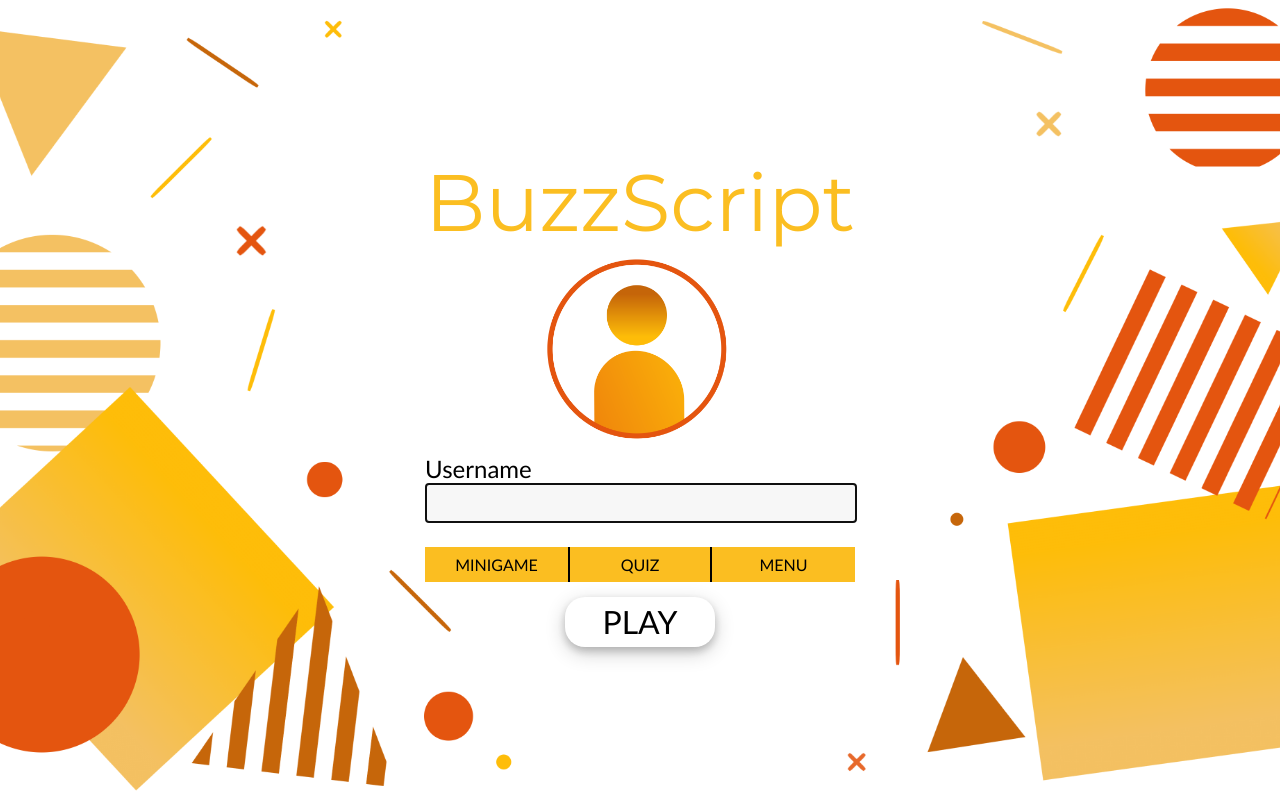
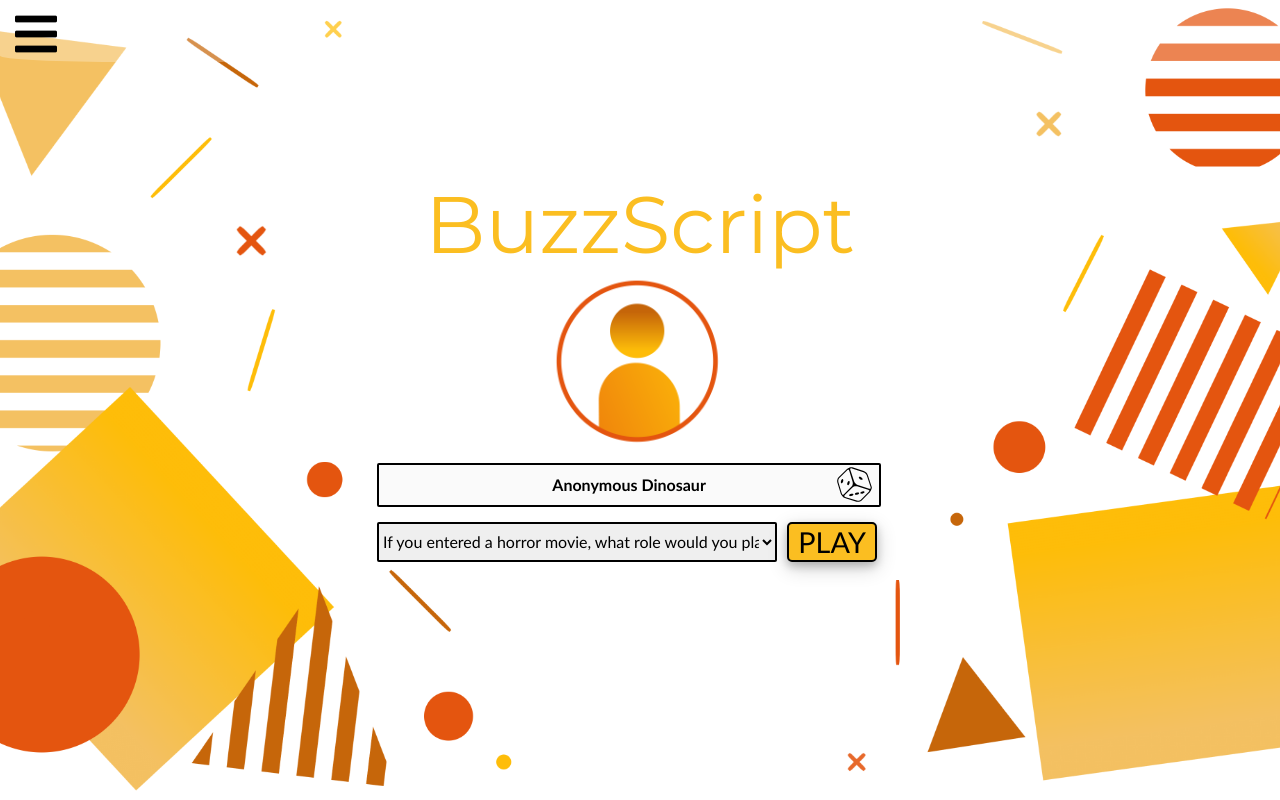
Before and after one commit to Zara721/Buzzscript, a PHP site: page / in a window 1280 px wide. Run offline with PHP 8.4, Linux system fonts and the light colour scheme.

Commit message:
updating homepage

```diff
--- a/css/homepage.css
+++ b/css/homepage.css
@@ -70,8 +70,22 @@ nav .close-btn {
     padding-bottom: 1rem;
 }
 
+#menu-btn {
+    top: 0px;
+    font-size:3em;
+    width: 100%;
+    background-color: hsla(0, 0%, 100%, 0.279);
+    text-align: left;
+    padding-left: 15px;
+    padding-top: 5px;
+    border-bottom-left-radius: 10%;
+    cursor: pointer;
+    position: absolute;
+}
+
 main {
     text-align: center;
+    margin-bottom: 3%;
 }
 
 main h1 {
@@ -82,20 +96,23 @@ main h1 {
 }
 
 #profile-pic {
-    height: 200px;
+    height: 180px;
 }
 
-label[for="username"] {
-    font-size: 1.5em;
-    float: left;
+form {
+    margin-top: 7px;
+    padding-bottom: 1.5em;
 }
 
 #username {
-    width: 95%;
-    height: 2em;
+    width: 500px;
+    height: 2.5em;
     border: 2.5px solid black;
     border-radius: 2px;
-    padding: 2px 10px;
+    margin-left: 15px;
+    font-weight: 600;
+    color: black;
+    text-align: center;
 }
 
 /* change the blue bg sometimes */
@@ -103,105 +120,53 @@ label[for="username"] {
     background-color: #f7f7f7;
 }
 
-form {
-    padding-bottom: 1.5em;
-}
-
-button {
-    color: black;
-}
-
-#action-buttons {
-    display: flex;
-    justify-content: space-between;
-    width: 100%;
-}
-
-.action-btn {
-    width: 47%;
-    height: 35px;
-    font-size: 1em;
-    background-color: var(--yellow-color);
-    transition: background-color 0.2s linear;
+#die {
+    height: 2.3em;
+    position: relative;
+    right: 45px;
     cursor: pointer;
 }
 
-.action-btn:hover {
-    background-color: var(--orange-color);
+#username-section {
+    margin-bottom: 15px;
+    display: flex;
+    align-items: center;
 }
 
-#quiz-btn {
-    border-right: 2.5px solid black;
-    border-left: 2.5px solid black;
+#quiz-play-section{
+    display: flex;
+    gap: 10px;
+    justify-content: space-between;
+    width: 500px;
+    margin-left: 15px;
+}
+
+#quiz-select {
+    height: 2.5em;
+    border-radius: 2px;
+    border: 2.5px solid black;
+    width: 400px;
 }
 
 /* grey until something has been selected */
 #play-btn {
-    border-radius: 20px;
-    margin-top: 15px;
-    width: 35%;
-    height: 50px;
-    font-size: 2em;
+    border-radius: 5px;
+    /* margin-top: 25px; */
+    width: 100px;
+    height: 2.5rem;
+    font-size: 1.8em;
     font-family: 'Trebuchet MS', sans-serif;
-    background-color: white;
+    background-color: var(--yellow-color);
     font-weight: 100;
+    border: 2.5px solid black;
     box-shadow: 0 4px 8px 0 rgba(0, 0, 0, 0.2), 0 6px 20px 0 rgba(0, 0, 0, 0.19);
+    transition: background-color 0.2s linear;
     cursor: pointer;
 }
 
 /* fix this */
 #play-btn:hover {
-    background-color: rgb(239, 239, 239);
-}
-
-#popup-menu {
-    width: 100%;
-    height: 0;
-    position: fixed;
-    z-index: 1;
-    background-color: #000000de;
-    color: #f7f7f7;
-    left: 0;
-    top: 0;
-    display: flex;
-    justify-content: center;
-    align-items: center;
-    flex-direction: column;
-    overflow: hidden;
-    transition: 0.5s;
-    /* visibility: hidden; */
-}
-
-#popup-menu.show {
-    height: 100%;
-}
-
-#popup-menu h2 {
-    letter-spacing: 2px;
-    font-size: 1.5em;
-    padding-bottom: 10px;
-}
-
-
-#popup-menu .close-btn {
-    float: right;
-    position: absolute;
-    top: 20px;
-    right: 45px;
-    font-size: 60px;
-    font-family: 'Lucida Sans', sans-serif;
-}
-
-#menu-content {
-    margin-top: 30px;
-    width: clamp(200px, 60%, 550px);
-    font-family: Montserrat, sans-serif;
-}
-
-.menu-item {
-    border-bottom: 2.5px solid #f7f7f7;
-    padding-bottom: 0.5em;
-    padding-top: 0.5em;
+    background-color: var(--orange-color);
 }
 
 /* styles for small screens */
@@ -210,8 +175,19 @@ button {
         font-size: 3.6em;
     }
 
-    #profile-pic {
-        height: 180px;
+    #username {
+        width: 300px;
+    }
+
+    #quiz-play-section {
+        width: 310px;
+        flex-direction: column;
+        align-items: center;
+    }
+
+    #quiz-select {
+        width: 360px;
+        font-size: 0.9em;
     }
 
     /* add a light grey overlay to whole screen */
@@ -239,6 +215,16 @@ button {
 @media only screen and (min-width: 481px)
 and (max-width: 768px) {
 
+    #username {
+        width: 400px;
+    }
+
+    #quiz-play-section {
+        width: 410px;
+        flex-direction: column;
+        align-items: center;
+    }
+
     #side-nav.show {
         width: 250px;
     }
@@ -249,4 +235,9 @@ and (max-width: 768px) {
     nav {
         left: 0;
     }
+
+    #menu-btn {
+        text-align: right;
+        padding-right: 15px;
+    }
 }
--- a/index.html
+++ b/index.html
@@ -4,6 +4,7 @@
     <meta charset="UTF-8">
     <meta name="viewport" content="width=device-width, initial-scale=1.0">
     <title>BuzzScript</title>
+    <link rel="stylesheet" href="https://cdnjs.cloudflare.com/ajax/libs/font-awesome/5.15.3/css/all.min.css">
     <link rel="stylesheet" href="css/reset.css">
     <link rel="stylesheet" href="css/variables.css">
     <link rel="stylesheet" href="css/homepage.css">
@@ -20,47 +21,31 @@
           <li><a href="#">Log In</a></li>
         </ul>
     </nav>
+    <button type="button" id="menu-btn"><i class="fas fa-bars"></i></button>
     <main>
         <h1>BuzzScript</h1>
         <img src="images/profile.png" alt="profile picture" id="profile-pic">
-        <form>
-            <label for="username">Username</label>
-            <input type="text" id="username" name="username" autofocus>
+
+        <!-- use form for submitting quiz -->
+        <form id="user-info">
+
+            <div id="username-section">
+                <input type="text" id="username" name="username" disabled>
+                <img src="images/die.svg" alt="die" id="die">
+            </div>
+
+            <div id="quiz-play-section">
+                <select name="quizzess" id="quiz-select">
+                    <option value="horror_character">If you entered a horror movie, what role would you play?</option>
+                    <option value="pidgeon">What pidgeon are you based on the bread you like?</option>
+                    <option value="novel">If you were in a novel, what archetype would you be?</option>
+                    <option value="murder">Would you be able to get away with murder?</option>
+                    <option value="interior_design">Which interior design style suits you best?</option>
+                </select>
+                <button type="button" id="play-btn">PLAY</button>
+            </div>
+
         </form>
-        <div id="action-buttons">
-            <button type="button" class="action-btn" id="game-btn">MINIGAME</button>
-            <button type="button" class="action-btn" id="quiz-btn">QUIZ</button>
-            <button type="button" class="action-btn" id="menu-btn">MENU</button>
-        </div>
-        <button type="button" id="play-btn">PLAY</button>
     </main>
-    <div id="popup-menu">
-        <div id="menu-content">
-            <h2>QUIZZES</h2>
-            <button type="button"class="close-btn">&times;</button>
-            <ul id="menu-items">
-                <li class="menu-item">
-                    <h5>Quiz Name</h5>
-                    <p>Lorem ipsum dolor sit amet consectetur adipisicing elit</p>
-                </li>
-                <li class="menu-item">
-                    <h5>Quiz Name</h5>
-                    <p>Lorem ipsum dolor sit amet consectetur adipisicing elit</p>
-                </li>
-                <li class="menu-item">
-                    <h5>Quiz Name</h5>
-                    <p>Lorem ipsum dolor sit amet consectetur adipisicing elit</p>
-                </li>
-                <li class="menu-item">
-                    <h5>Quiz Name</h5>
-                    <p>Lorem ipsum dolor sit amet consectetur adipisicing elit</p>
-                </li>
-                <li class="menu-item">
-                    <h5>Quiz Name</h5>
-                    <p>Lorem ipsum dolor sit amet consectetur adipisicing elit</p>
-                </li>
-            </ul>
-        </div>
-    </div>
 </body>
 </html>
--- a/js/main.js
+++ b/js/main.js
@@ -1,4 +1,7 @@
+
 document.addEventListener("DOMContentLoaded", () => {
+  randomizeUsername()
+
   const navigation = document.getElementById("side-nav");
   const overlay = document.getElementById("overlay")
   const nav_button = document.getElementById("menu-btn");
@@ -13,22 +16,29 @@ document.addEventListener("DOMContentLoaded", () => {
     overlay.classList.toggle("show");
   }
 
-  const menu = document.getElementById("popup-menu");
-  const quiz_btn = document.getElementById("quiz-btn");
-  const quiz_close_btn = document.querySelector("#popup-menu .close-btn");
-
-  quiz_btn.addEventListener("click", () => {
-    menu.classList.toggle("show");
-  });
-
-  quiz_close_btn.addEventListener("click", () => {
-    menu.classList.toggle("show");
-  });
-
   document.onclick = (e) => {
     if (!navigation.contains(e.target) && !nav_button.contains(e.target) && navigation.classList.contains("show")) {
-      toggleNav()
+      toggleNav();
     }
   }
 
+  document.getElementById("die").addEventListener("click", randomizeUsername);
+
+  function randomizeUsername(){
+    const anon_usernames = ["Kitty", "Turtle", "Dolphin", "Shark", "Parrot", "Phoenix", "Dinosaur"];
+    const username = document.getElementById("username")
+
+    let randNum = Math.floor(Math.random() * anon_usernames.length);
+    username.value = `Anonymous ${anon_usernames[randNum]}`
+  }
+
+
+
+  // Set up event listener for the qiestion's form submission
+  document.getElementById("play-btn").addEventListener("click", function(event) {
+    // Get the selected quiz
+    selectedQuiz = document.getElementById('quiz-select').value;
+    window.location.href = `html/basic_question.html?selectedQuiz=${selectedQuiz}`;
+  });
+
 })
```
Also changed, not shown: js/quiz.js (+37 -50 lines), images/die.svg (added).
